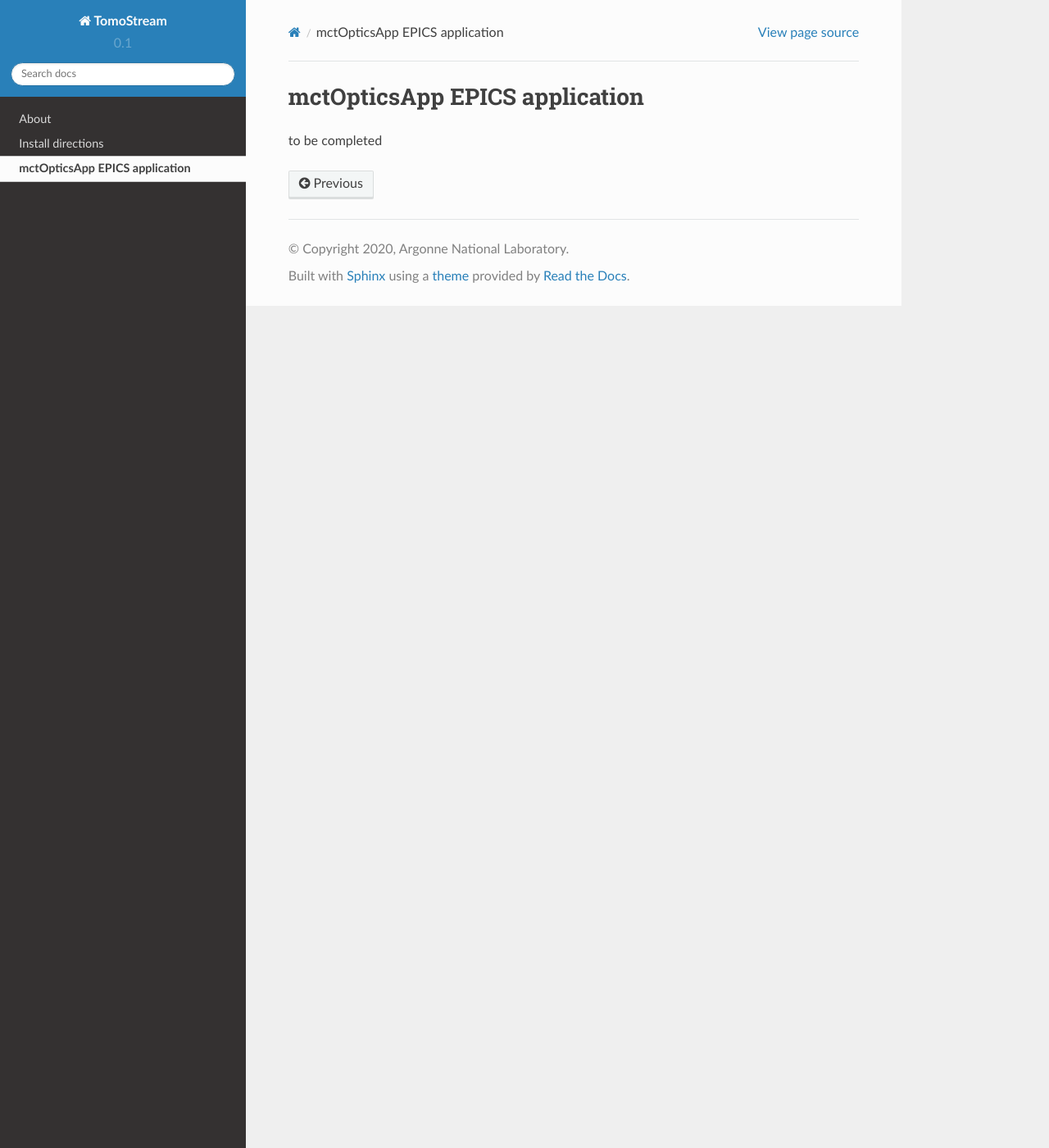
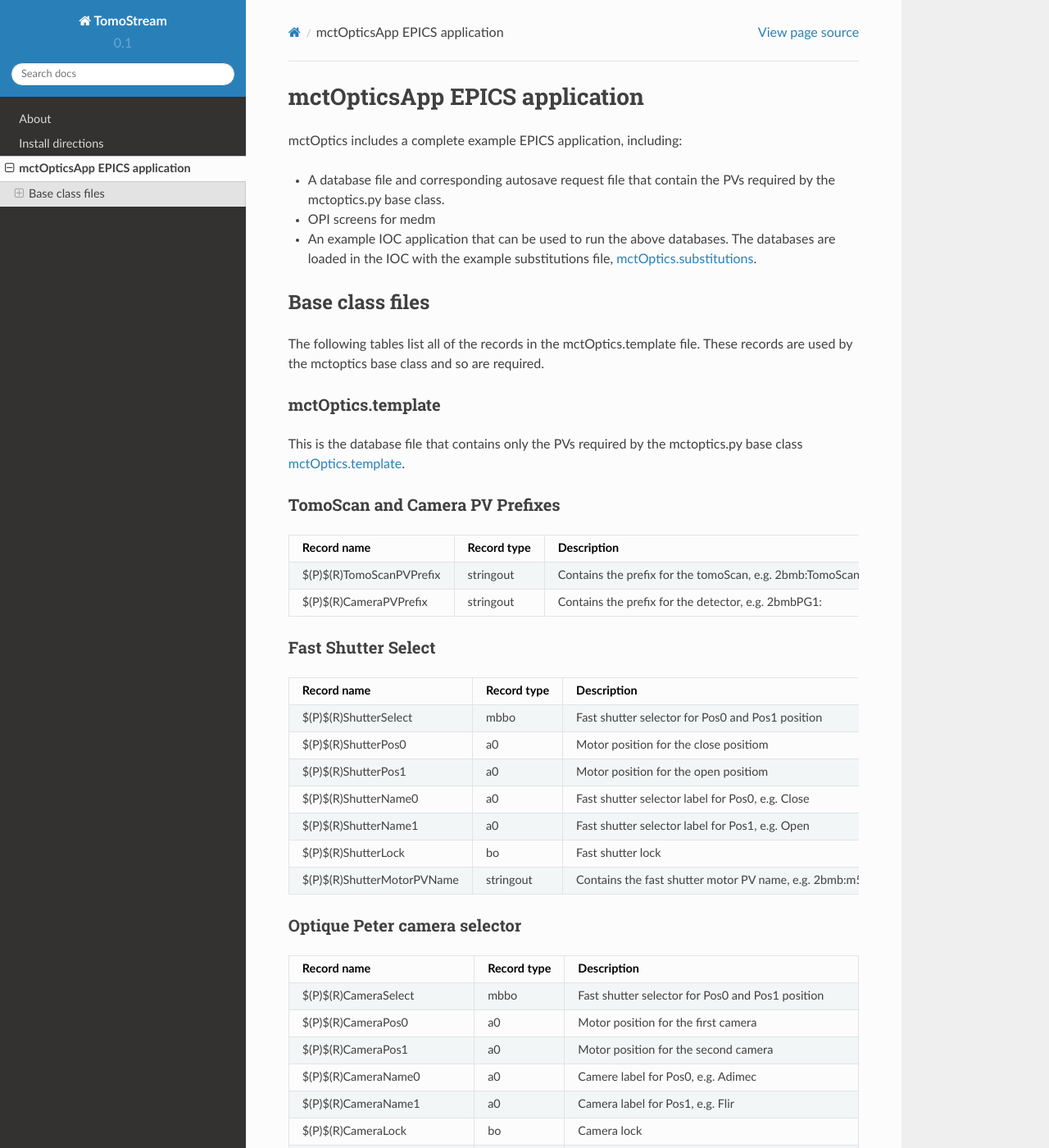
Before and after one commit to xray-imaging/mctoptics, a Sphinx documentation site: the page built from docs/source/mctOpticsApp.rst, in a window 1280 px wide and 1400 px high. Shown: the whole window at 82% size. Built offline with Sphinx 7.4.7 and the Read the Docs theme 2.0.0, drawn with Linux system fonts in a browser that asks for light colours; some of the changed text lies outside the part shown.

Commit message:
docs update

```diff
--- a/docs/source/mctOpticsApp.rst
+++ b/docs/source/mctOpticsApp.rst
@@ -11,4 +11,173 @@ mctOpticsApp EPICS application
    mctOptics.substitutions
 
 
-to be completed
+mctOptics includes a complete example EPICS application, including:
+
+- A database file and corresponding autosave request file that contain the PVs required by the mctoptics.py base class.
+- OPI screens for medm
+- An example IOC application that can be used to run the above databases.
+  The databases are loaded in the IOC with the example substitutions file,
+  :doc:`mctOptics.substitutions`.
+
+
+Base class files
+================
+The following tables list all of the records in the mctOptics.template file.
+These records are used by the mctoptics base class and so are required.
+
+mctOptics.template
+------------------
+
+This is the database file that contains only the PVs required by the mctoptics.py base class
+:doc:`mctOptics.template`.
+
+TomoScan and Camera PV Prefixes
+-------------------------------
+
+.. cssclass:: table-bordered table-striped table-hover
+.. list-table::
+  :header-rows: 1
+  :widths: 5 5 90
+
+  * - Record name
+    - Record type
+    - Description
+  * - $(P)$(R)TomoScanPVPrefix
+    - stringout
+    - Contains the prefix for the tomoScan, e.g. 2bmb:TomoScan:
+  * - $(P)$(R)CameraPVPrefix
+    - stringout
+    - Contains the prefix for the detector, e.g. 2bmbPG1:
+
+Fast Shutter Select
+-------------------
+
+.. cssclass:: table-bordered table-striped table-hover
+.. list-table::
+  :header-rows: 1
+  :widths: 5 5 90
+
+  * - Record name
+    - Record type
+    - Description
+  * - $(P)$(R)ShutterSelect
+    - mbbo
+    - Fast shutter selector for Pos0 and Pos1 position
+  * - $(P)$(R)ShutterPos0
+    - a0
+    - Motor position for the close positiom
+  * - $(P)$(R)ShutterPos1
+    - a0
+    - Motor position for the open positiom
+  * - $(P)$(R)ShutterName0
+    - a0
+    - Fast shutter selector label for Pos0, e.g. Close
+  * - $(P)$(R)ShutterName1
+    - a0
+    - Fast shutter selector label for Pos1, e.g. Open
+  * - $(P)$(R)ShutterLock
+    - bo
+    - Fast shutter lock
+  * - $(P)$(R)ShutterMotorPVName
+    - stringout
+    - Contains the fast shutter motor PV name, e.g. 2bmb:m5
+
+
+
+
+Optique Peter camera selector
+-----------------------------
+
+.. cssclass:: table-bordered table-striped table-hover
+.. list-table::
+  :header-rows: 1
+  :widths: 5 5 90
+
+  * - Record name
+    - Record type
+    - Description
+  * - $(P)$(R)CameraSelect
+    - mbbo
+    - Fast shutter selector for Pos0 and Pos1 position
+  * - $(P)$(R)CameraPos0
+    - a0
+    - Motor position for the first camera
+  * - $(P)$(R)CameraPos1
+    - a0
+    - Motor position for the second camera
+  * - $(P)$(R)CameraName0
+    - a0
+    - Camere label for Pos0, e.g. Adimec
+  * - $(P)$(R)CameraName1
+    - a0
+    - Camera label for Pos1, e.g. Flir
+  * - $(P)$(R)CameraLock
+    - bo
+    - Camera lock
+  * - $(P)$(R)CameraMotorPVName
+    - stringout
+    - Contains the camera motor PV name, e.g. 2bmb:m5
+
+Optique Peter lens selector
+---------------------------
+
+.. cssclass:: table-bordered table-striped table-hover
+.. list-table::
+  :header-rows: 1
+  :widths: 5 5 90
+
+  * - Record name
+    - Record type
+    - Description
+  * - $(P)$(R)LensSelect
+    - mbbo
+    - Lens selector for Pos0 and Pos1 position
+  * - $(P)$(R)LensPos0
+    - a0
+    - Motor position for the first lens
+  * - $(P)$(R)LensPos1
+    - a0
+    - Motor position for the second lens
+  * - $(P)$(R)LensPos2
+    - a0
+    - Motor position for the third lens
+  * - $(P)$(R)LensName0
+    - a0
+    - Lens label for Pos0, e.g. 10x
+  * - $(P)$(R)LensName1
+    - a0
+    - Lens label for Pos1, e.g. 5x
+  * - $(P)$(R)LensName2
+    - a0
+    - Lens label for Pos2, e.g. 1.1x
+  * - $(P)$(R)LensLock
+    - bo
+    - Lens lock
+  * - $(P)$(R)LensMotorPVName
+    - stringout
+    - Contains the Lens motor PV name, e.g. 2bmb:m1
+
+
+medm files
+----------
+
+mctOptics.adl
+~~~~~~~~~~~~~
+
+The following is the MEDM screen :download:`mctOptics.adl <../../mctOpticsApp/op/adl/mctOptics.adl>` during a scan.
+The status information is updating.
+
+.. image:: img/mctOptics.png
+    :width: 75%
+    :align: center
+
+mctOpticsEPICS_PVs.adl
+~~~~~~~~~~~~~~~~~~~~~~
+
+The following is the MEDM screen :download:`mctOpticsEPICS_PVs.adl <../../mctOpticsApp/op/adl/mctOpticsEPICS_PVs.adl>`.
+
+If these PVs are changed tomoscan must be restarted.
+
+.. image:: img/mctOpticsEPICS_PVs.png
+    :width: 75%
+    :align: center
```
Also changed, not shown: docs/source/img/mctOptics.png (added), docs/source/img/mctOpticsEPICS_PVs.png (added), 1 other file.
